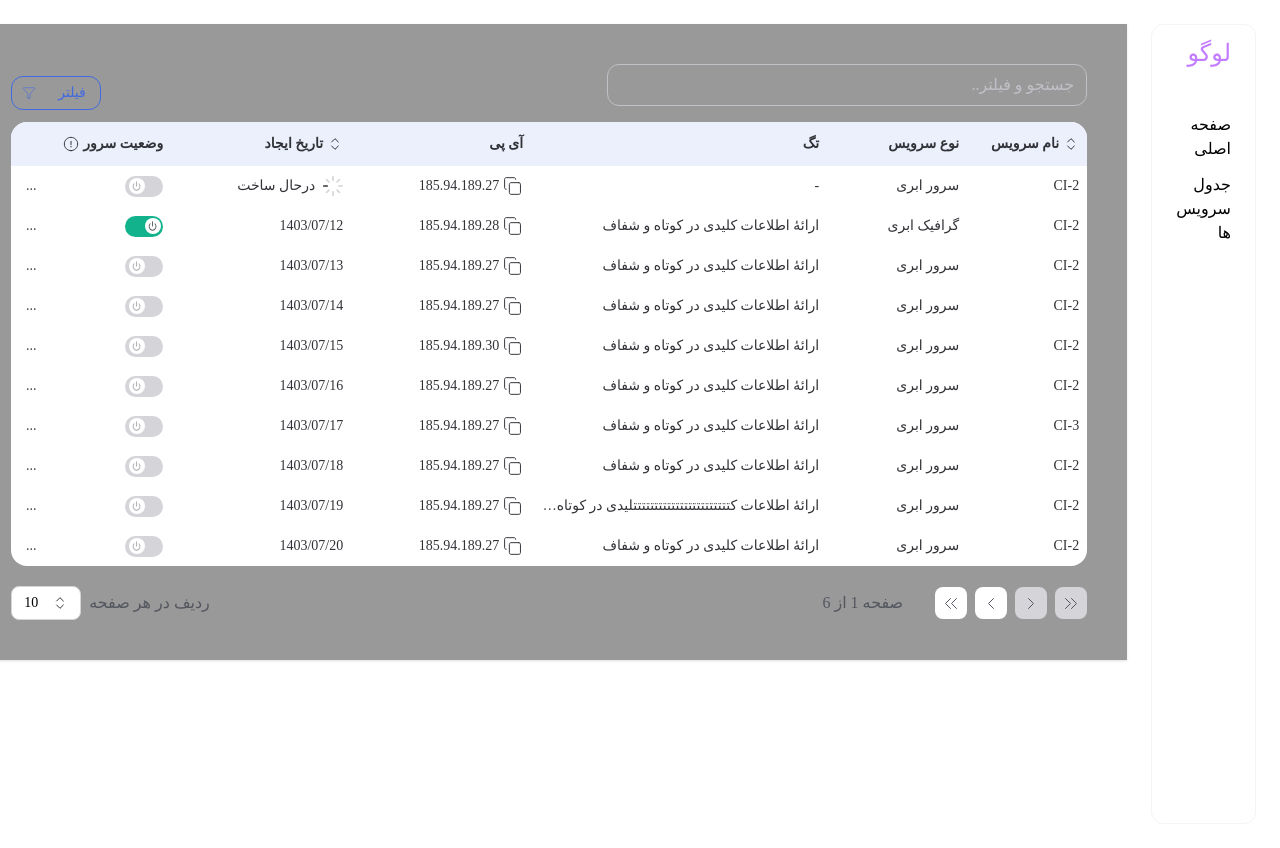
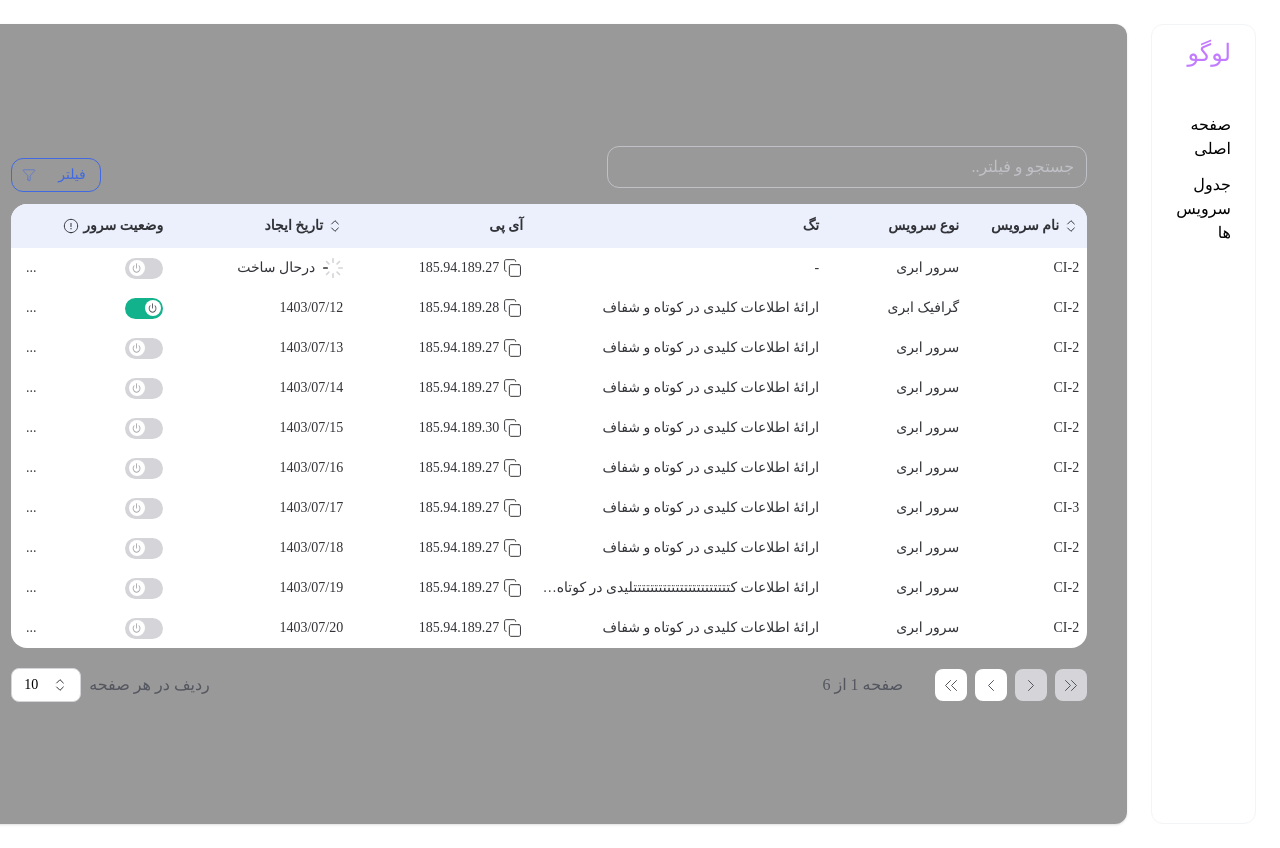
Before and after one commit to ELAZNZ/git-data-table-test, a Next.js app: page /panel/table in a window 1280 px wide. Built offline with nearby package versions, Linux system fonts and the light colour scheme; a web font is replaced by a local one.

Commit message:
update some styles

```diff
--- a/app/components/table/DataTable.tsx
+++ b/app/components/table/DataTable.tsx
@@ -53,7 +53,7 @@ export default function DataTable<T extends Record<string, unknown>>({
   const paginatedData = tableData.slice(startIndex, endIndex);
 
   return (
-    <div className="">
+    <div className="w-full">
       <div className="overflow-hidden rounded-2xl">
         <div className="bg-white overflow-auto max-h-132">
           <table
--- a/app/components/table/TableToolbar.tsx
+++ b/app/components/table/TableToolbar.tsx
@@ -7,7 +7,7 @@ import { TableToolbarProps } from "../../utils/types";
 
 export const TableToolbar = ({ search, onSearchChange }: TableToolbarProps) => {
   return (
-    <div className="flex items-center justify-between">
+    <div className="flex items-center justify-between w-full">
       <input
         type="text"
         placeholder="جستجو و فیلتر.."
--- a/app/panel/Welcome.tsx
+++ b/app/panel/Welcome.tsx
@@ -1,19 +1,22 @@
 "use client";
 
+import Link from "next/link";
 import { useState } from "react";
 
 export default function Welcome() {
   const [isModalOpen, setIsModalOpen] = useState(false);
 
   return (
-    <div className="flex justify-center flex-col">
-      <h1 className="text-gray-800 mb-5">سلام خوش آمدید.</h1>
+    <div className="flex items-center flex-col border border-gray-100 rounded-xl min-h-screen w-full gap-5">
+      <h1 className="text-gray-800 m-5">سلام خوش آمدید.</h1>
+
+      <Link href="/panel/table">جدول سرویس ها</Link>
 
       <button
         onClick={() => {
           setIsModalOpen(true);
         }}
-        className="bg-purple-400 hover:bg-purple-600 outline-none rounded-xl py-3 px-5 text-purple-100 shadow-lg"
+        className="bg-purple-400 hover:bg-purple-600 outline-none rounded-xl py-3 px-5 text-purple-100 shadow-lg cursor-pointer"
       >
         میو؟!
       </button>
@@ -27,7 +30,7 @@ export default function Welcome() {
               onClick={() => {
                 setIsModalOpen(false);
               }}
-              className="w-full bg-blue-200 hover:bg-blue-400 rounded-xl text-blue-900 py-3 px-5"
+              className="w-full bg-blue-200 hover:bg-blue-400 rounded-xl text-blue-900 py-3 px-5 cursor-pointer"
             >
               بستن
             </button>
--- a/app/panel/table/page.tsx
+++ b/app/panel/table/page.tsx
@@ -623,7 +623,10 @@ export default function Home() {
   }, [search]);
 
   return (
-    <div className="p-10 bg-black/40  shadow-sm" dir="rtl">
+    <div
+      className="p-10 bg-black/40  shadow-sm min-h-screen rounded-xl flex flex-col items-center justify-center"
+      dir="rtl"
+    >
       <TableToolbar search={search} onSearchChange={setSearch} />
       <DataTable data={filteredData} columns={columns} />
     </div>
```
